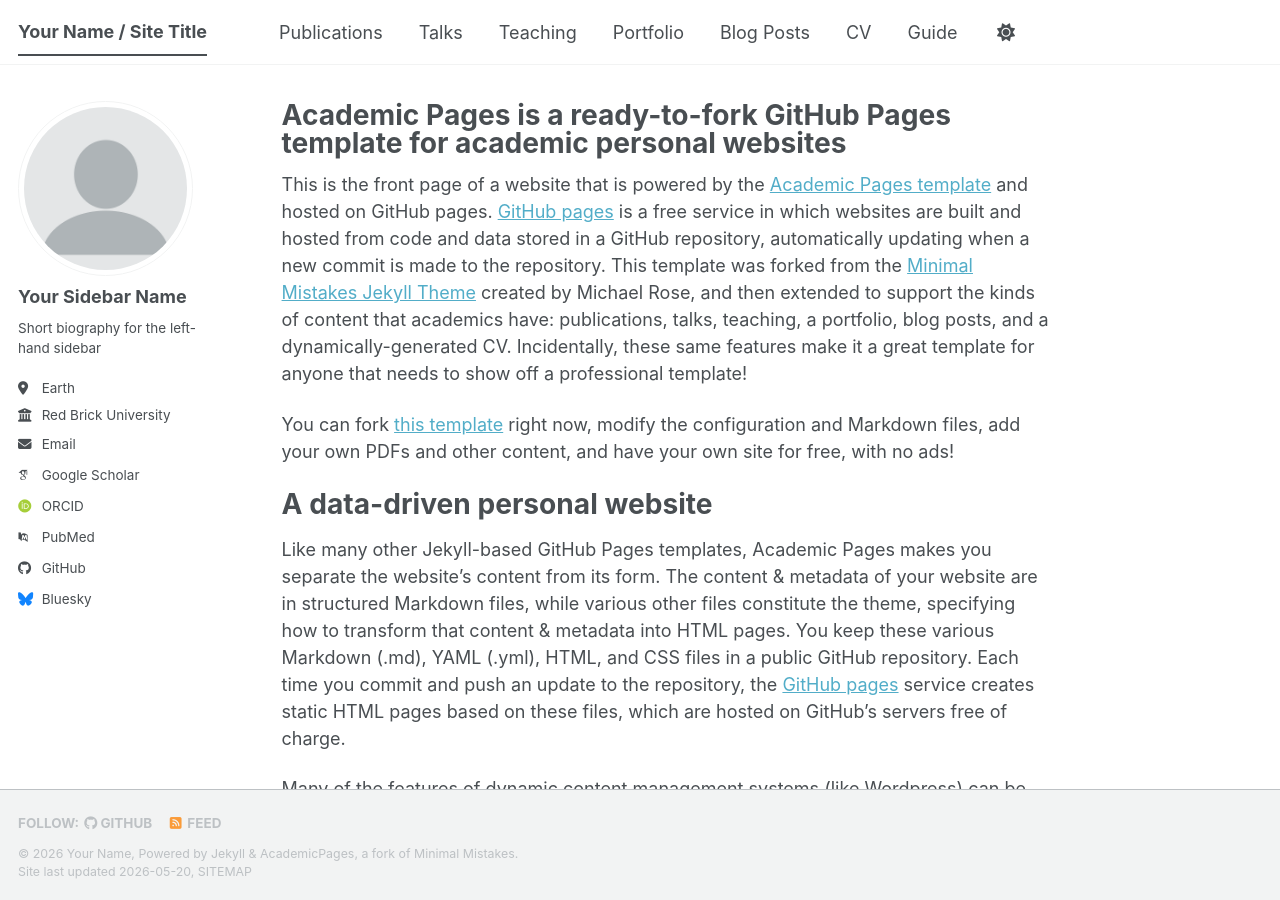
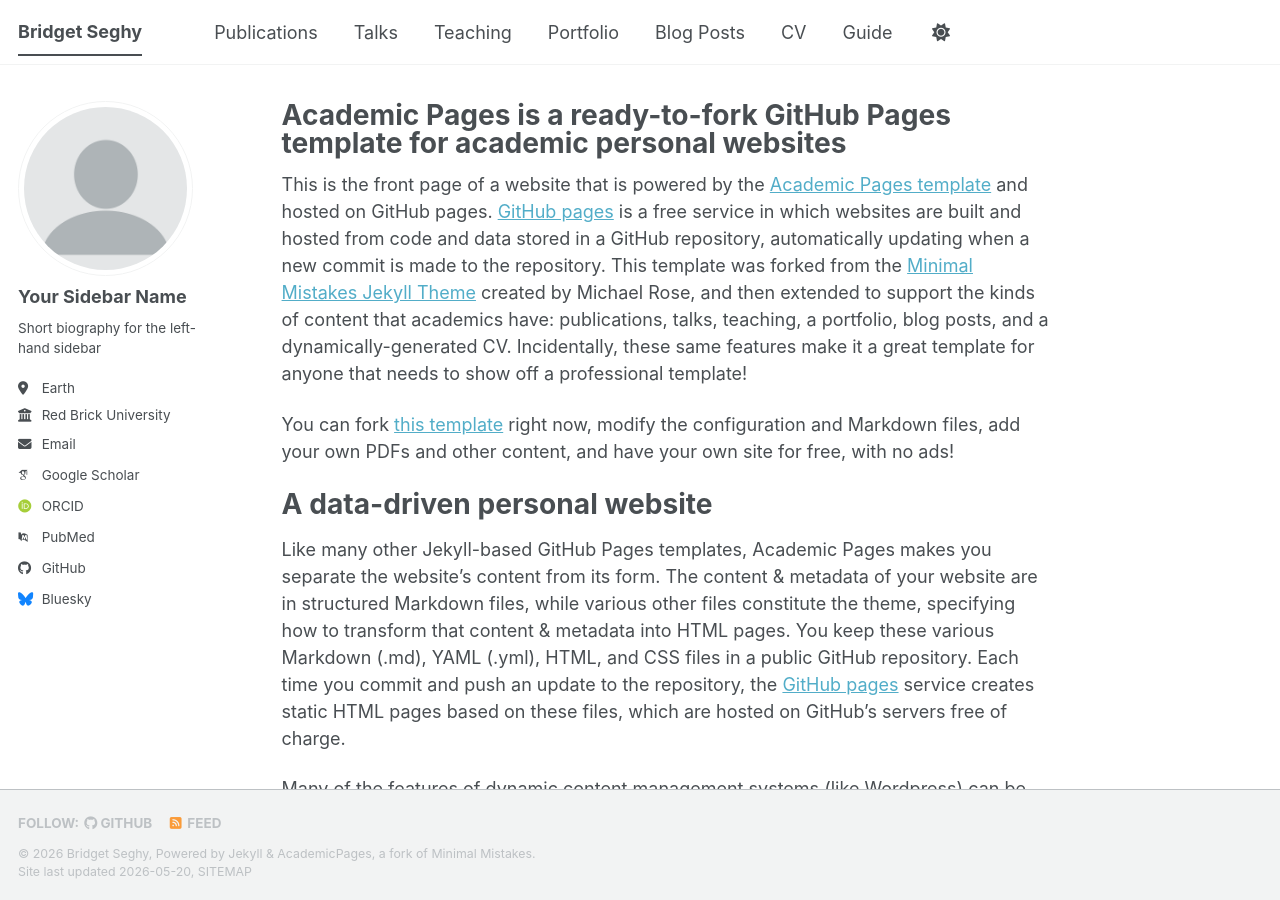
Before and after one commit to bridgetseghy/bridgetseghy.github.io, a Jekyll site: the page built from _pages/about.md, in a window 1280 px wide and 900 px high. Built offline with Jekyll 4.4.1, drawn with Linux system fonts in a browser that asks for light colours; some web fonts are replaced; a script bundle is joined from its source files by our own code; library files that are not in the unit come from our copies.

Commit message:
Update _config.yml

```diff
--- a/_config.yml
+++ b/_config.yml
@@ -9,9 +9,9 @@
 # Basic Site Settings
 locale                   : "en-US"
 site_theme               : "default" # The available themes options are "default", "air", "sunrise", "mint", "dirt" and "contrast"
-title                    : "Your Name / Site Title"
+title                    : "Bridget Seghy"
 title_separator          : "-"
-name                     : &name "Your Name"
+name                     : &name "Bridget Seghy"
 description              : &description "Your Name's academic portfolio"   # Update this with a general description of your site, this is the default if not overridden by a page
 url                      : https://academicpages.github.io # The base hostname & protocol for your site e.g. "https://[your GitHub username].github.io",
                                                            # or if you already have some other page hosted on Github then use "https://[your GitHub username].github.io/[Your Repo Name]"
```
